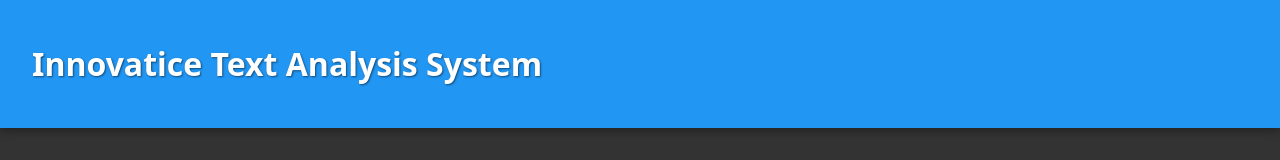
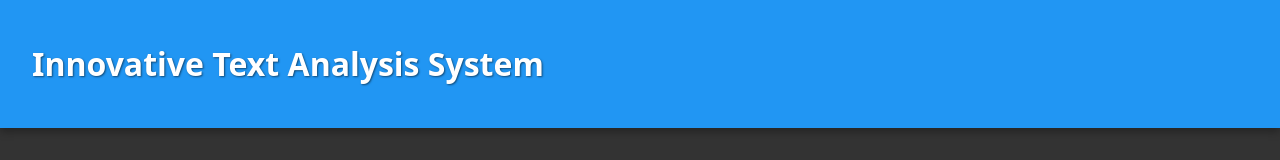
Before and after one commit to tyantes3/TextAnalysisProject, a Next.js app: page / in a window 1280 px wide. Shown: the top 160 px of the page. Built offline with nearby package versions, Linux system fonts and the light colour scheme.

Commit message:
fixing event issue when deploying

```diff
--- a/app/components/InputText/InputText.tsx
+++ b/app/components/InputText/InputText.tsx
@@ -26,7 +26,7 @@ export default function InputText() {
   const nerButtonState = NERStatus ? styles.activeNerButton : styles.nerButton;
   const summaryStatus = isSummary ? styles.sumContainer : styles.hiddenSumContainer;
 
-  async function queryModel(event) {
+  async function queryModel(event: React.FormEvent<HTMLFormElement>) {
     event.preventDefault();
     setIsSummary(true);
     setSummary("Loading...");
--- a/app/components/NavBar/NavBar.tsx
+++ b/app/components/NavBar/NavBar.tsx
@@ -4,7 +4,7 @@ import styles from "./NavBar.module.css";
 const NavBar = () => {
   return (
     <div className={styles.navBar}>
-      <p className={styles.title}>Innovatice Text Analysis System</p>
+      <p className={styles.title}>Innovative Text Analysis System</p>
     </div>
   );
 };
```
